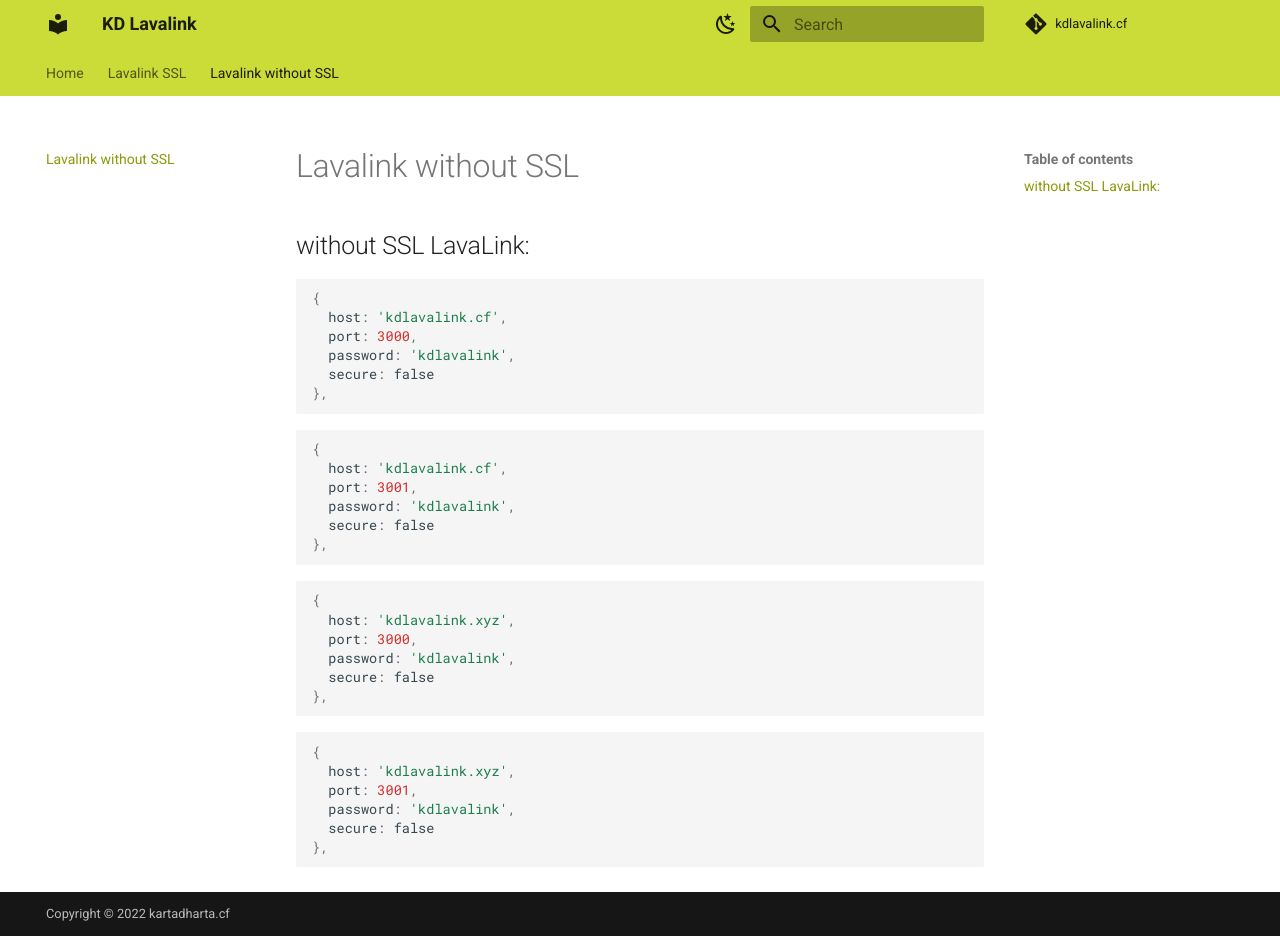
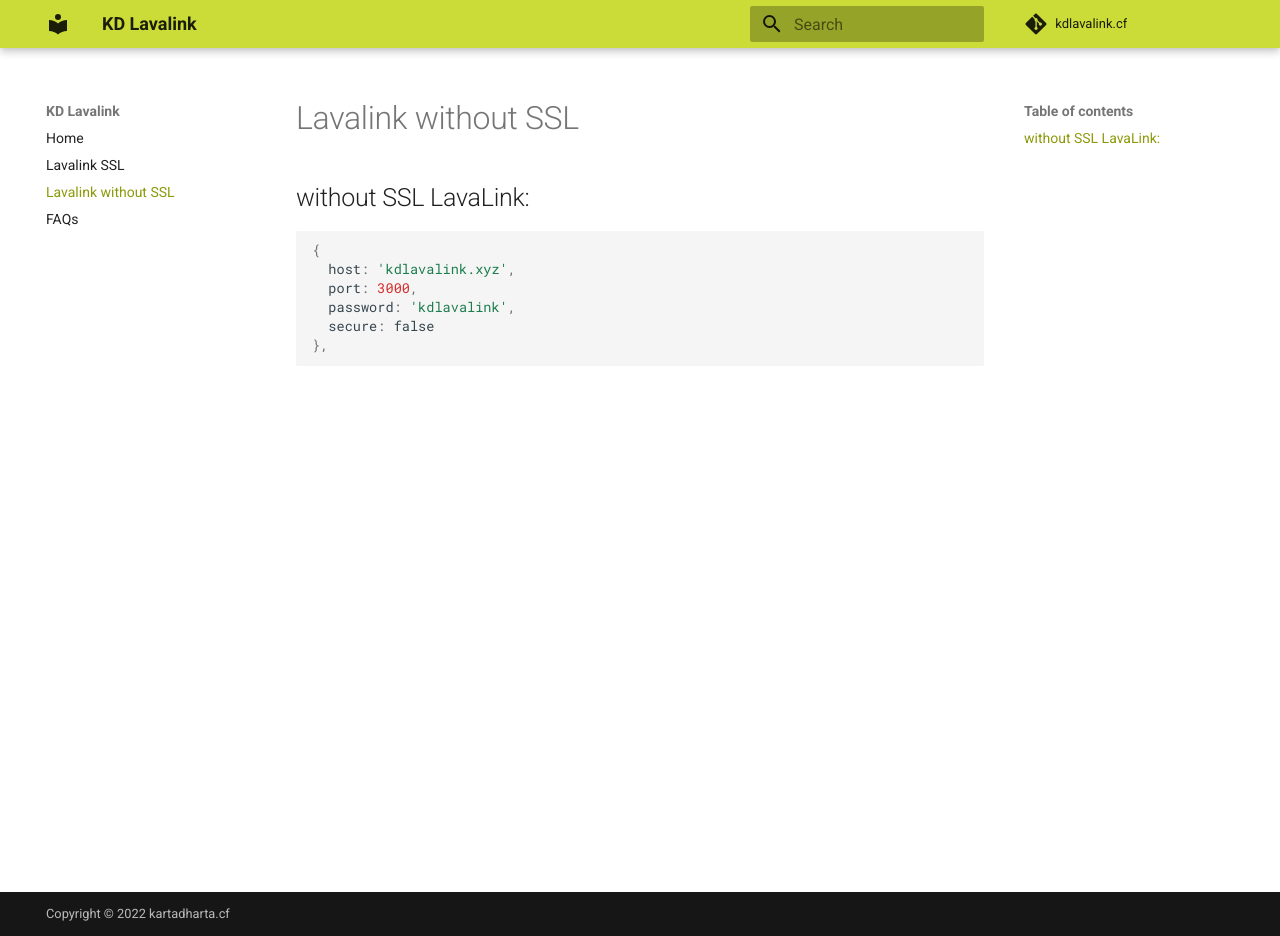
Before and after one commit to ErrorDoc404/kdlavalink, an MkDocs documentation site: the page built from docs/non-ssl.md, in a window 1280 px wide and 936 px high. Built offline with MkDocs 1.6.1 and Material for MkDocs 9.7.7, drawn with Linux system fonts in a browser that asks for light colours; comment, search, counter and statistics services are not loaded.

Commit message:
remove some ssl

````diff
--- a/docs/non-ssl.md
+++ b/docs/non-ssl.md
@@ -1,21 +1,4 @@
 ## without SSL LavaLink:
-```javascript
-{
-  host: 'kdlavalink.cf',
-  port: 3000,
-  password: 'kdlavalink',
-  secure: false
-},
-```
-
-```javascript
-{
-  host: 'kdlavalink.cf',
-  port: 3001,
-  password: 'kdlavalink',
-  secure: false
-},
-```
 
 ```javascript
 {
@@ -25,12 +8,3 @@
   secure: false
 },
 ```
-
-```javascript
-{
-  host: 'kdlavalink.xyz',
-  port: 3001,
-  password: 'kdlavalink',
-  secure: false
-},
-```
--- a/mkdocs.yml
+++ b/mkdocs.yml
@@ -6,52 +6,105 @@ repo_url: 'https://github.com/ErrorDoc404/kdlavalink'
 
 theme:
   name: material
-  include_search_page: false
-  search_index_only: true
   palette:
-    - media: "light"
-      scheme: default
-      primary: 'lime'
-      accent: 'teal'
-      toggle:
-        icon: material/weather-night
-        name: Switch to dark mode
-    - media: "dark"
-      scheme: slate
-      toggle:
-        icon: material/weather-sunny
-        name: Switch to light mode
-  features:
-    - tabs
-    - instantsite
-    - navigation.tracking
-    - navigation.expand
-    - content.code.annotate
-    - navigation.indexes
-    - navigation.instant
-    - navigation.sections
-    - navigation.top
-    - search.highlight
-    - search.suggest
+    -media: "light"
+    schema: default
+    primary: 'lime'
+    accent: "tale"
+
+# theme:
+#   name: material
+#   include_search_page: false
+#   search_index_only: true
+#   palette:
+#     - media: "light"
+#       scheme: default
+#       primary: 'lime'
+#       accent: 'teal'
+#       toggle:
+#         icon: material/weather-night
+#         name: Switch to dark mode
+#     - media: "dark"
+#       scheme: slate
+#       toggle:
+#         icon: material/weather-sunny
+#         name: Switch to light mode
+#   features:
+#     - tabs
+#     - instantsite
+#     - navigation.tracking
+#     - navigation.expand
+#     - content.code.annotate
+#     - navigation.indexes
+#     - navigation.instant
+#     - navigation.sections
+#     - navigation.top
+#     - search.highlight
+#     - search.suggest
+
+plugins:
+  - search
+  # - redirects:
+  #     redirect_maps:
+  #       changelog/insiders.md: insiders/changelog.md
+  #       conventions.md: philosophy.md
+  #       reference/meta-tags.md: reference/index.md
+  #       reference/variables.md: https://mkdocs-macros-plugin.readthedocs.io/
+  #       sponsorship.md: insiders/index.md
+  #       upgrading.md: upgrade.md
+  - minify:
+      minify_html: true
 
 markdown_extensions:
+  - abbr
+  - admonition
+  - attr_list
+  - def_list
+  - footnotes
   - meta
-  - admonition
-  - pymdownx.details
-  - pymdownx.superfences
-  - pymdownx.tabbed
-  - pymdownx.keys
-  - attr_list
-  - footnotes
+  - md_in_html
+  - toc:
+      permalink: true
+  - pymdownx.arithmatex:
+      generic: true
   - pymdownx.betterem:
       smart_enable: all
+  - pymdownx.caret
+  - pymdownx.details
+  - pymdownx.emoji:
+      emoji_generator: !!python/name:materialx.emoji.to_svg
+      emoji_index: !!python/name:materialx.emoji.twemoji
+  - pymdownx.highlight:
+      anchor_linenums: true
+  - pymdownx.inlinehilite
+  - pymdownx.keys
+  - pymdownx.magiclink:
+      repo_url_shorthand: true
+      user: squidfunk
+      repo: mkdocs-material
+  - pymdownx.mark
+  - pymdownx.smartsymbols
+  - pymdownx.superfences:
+      custom_fences:
+        - name: mermaid
+          class: mermaid
+          format: !!python/name:pymdownx.superfences.fence_code_format
+  - pymdownx.tabbed:
+      alternate_style: true
+  - pymdownx.tasklist:
+      custom_checkbox: true
+  - pymdownx.tilde
 
 nav:
     - Home: index.md
     - Lavalink SSL: ssl.md
     - Lavalink without SSL: non-ssl.md
+    - FAQs: faq.md
 
 extra:
+  analytics:
+    provider: google
+    property: !ENV GOOGLE_ANALYTICS_KEY
   generator: false
 
 copyright: 'Copyright &copy; 2022 kartadharta.cf'
--- a/requirements.txt
+++ b/requirements.txt
@@ -2,3 +2,4 @@ jinja2<3.1
 mkdocs
 mkdocs-material
 markdown-meta-extension
+mkdocs-minify-plugin
````
Also changed, not shown: docs/faq.md (+1 -0 lines), docs/ssl.md (+0 -17 lines).
